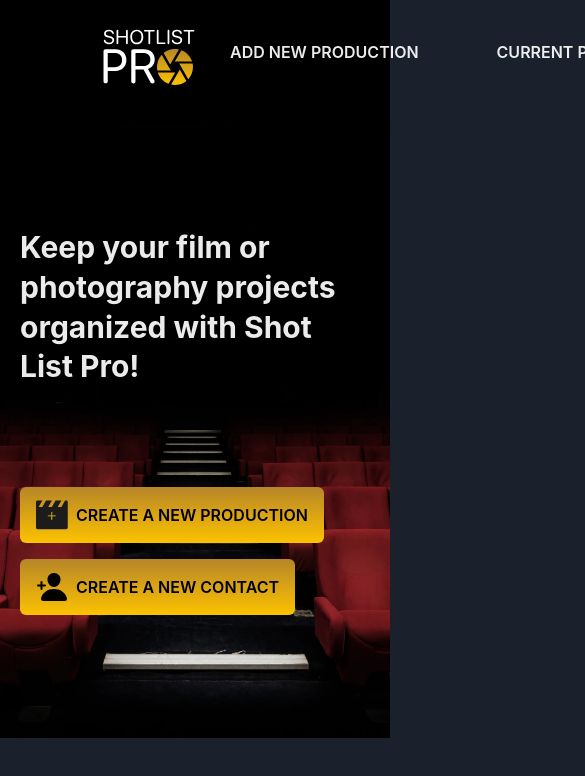
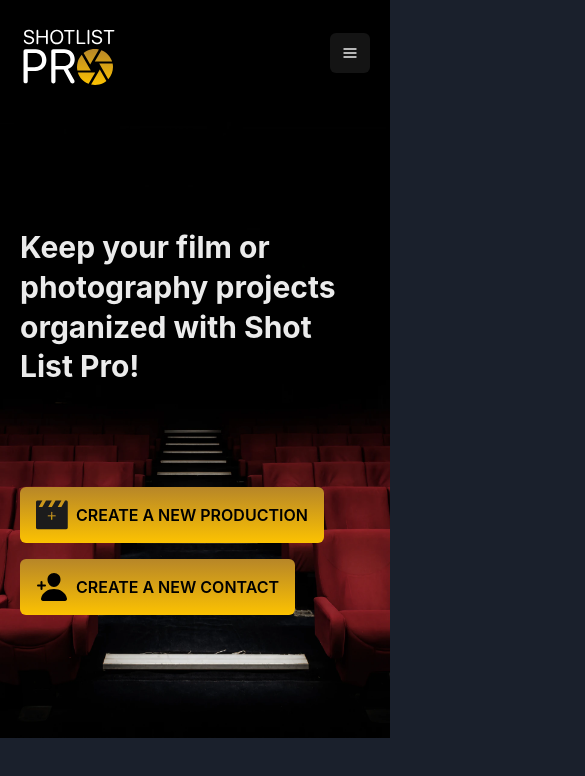
Before and after one commit to Daniellescipio/shotlistapp, a React (Create React App) app in the folder packages/web/: page / in a window 390 px wide. Shown: the top 776 px of the page, 585 px wide, since content can reach past the window. Built offline with nearby package versions, Linux system fonts and the light colour scheme.

Commit message:
make header responsive

```diff
--- a/packages/web/src/components/Header.js
+++ b/packages/web/src/components/Header.js
@@ -1,11 +1,28 @@
-import React from "react";
+import React, { useRef } from "react";
 import { Link } from "react-router-dom";
-import { Center, HStack, Spacer, Button, Image } from "@chakra-ui/react";
+import {
+  Center,
+  HStack,
+  VStack,
+  Spacer,
+  Button,
+  IconButton,
+  Image,
+  useBreakpointValue,
+  useDisclosure,
+  Drawer,
+  DrawerOverlay,
+  DrawerContent,
+  DrawerCloseButton,
+  DrawerHeader,
+  DrawerBody,
+} from "@chakra-ui/react";
+import { HamburgerIcon } from "@chakra-ui/icons";
 import ShotListLogo from "../assets/logo.svg";
 
 const Header = () => {
   return (
-    <Center bg="black" px={100}>
+    <Center bg="black" px={[5, 10, 50, 100]}>
       <HStack w={"100%"} maxW="80em" py={5}>
         <Logo />
         <Spacer />
@@ -20,8 +37,43 @@ const Logo = () => {
 };
 
 const NavBar = () => {
+  const showHamburger = useBreakpointValue({ base: true, md: false });
+  const { isOpen, onOpen, onClose } = useDisclosure();
+  const buttonRef = useRef();
+  if (showHamburger)
+    return (
+      <>
+        <IconButton
+          aria-label="Open Menu"
+          icon={<HamburgerIcon />}
+          ref={buttonRef}
+          onClick={onOpen}
+        />
+        <Drawer
+          isOpen={isOpen}
+          placement="right"
+          onClose={onClose}
+          finalFocusRef={buttonRef}
+        >
+          <DrawerOverlay>
+            <DrawerContent bg="black">
+              <DrawerCloseButton />
+              <DrawerHeader></DrawerHeader>
+
+              <DrawerBody>
+                <VStack spacing={5} align="end" py={50}>
+                  <NavLink>Add New Production</NavLink>
+                  <NavLink>Current Production</NavLink>
+                  <NavLink>Contact List</NavLink>
+                </VStack>
+              </DrawerBody>
+            </DrawerContent>
+          </DrawerOverlay>
+        </Drawer>
+      </>
+    );
   return (
-    <HStack spacing={10}>
+    <HStack spacing={[null, null, null, null, 10]}>
       <NavLink>Add New Production</NavLink>
       <NavLink>Current Production</NavLink>
       <NavLink>Contact List</NavLink>
```
